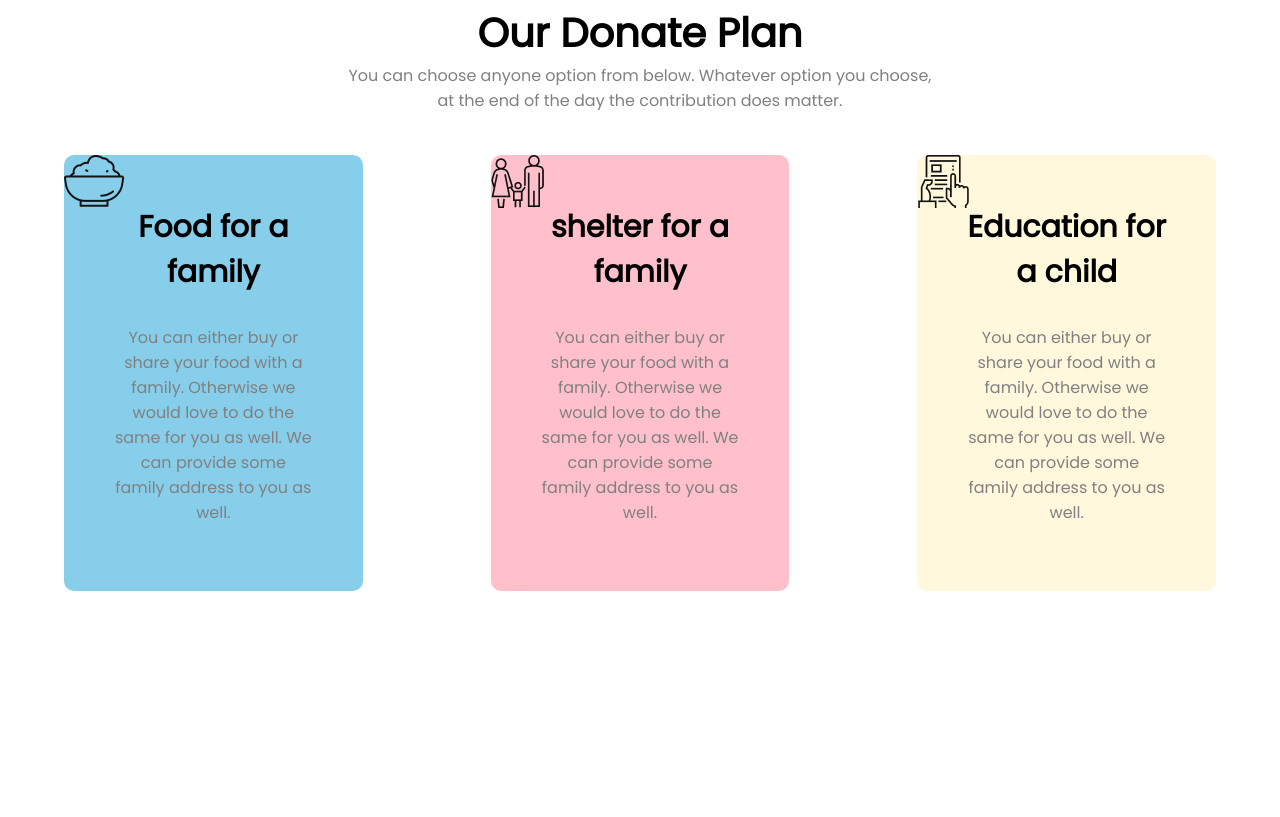
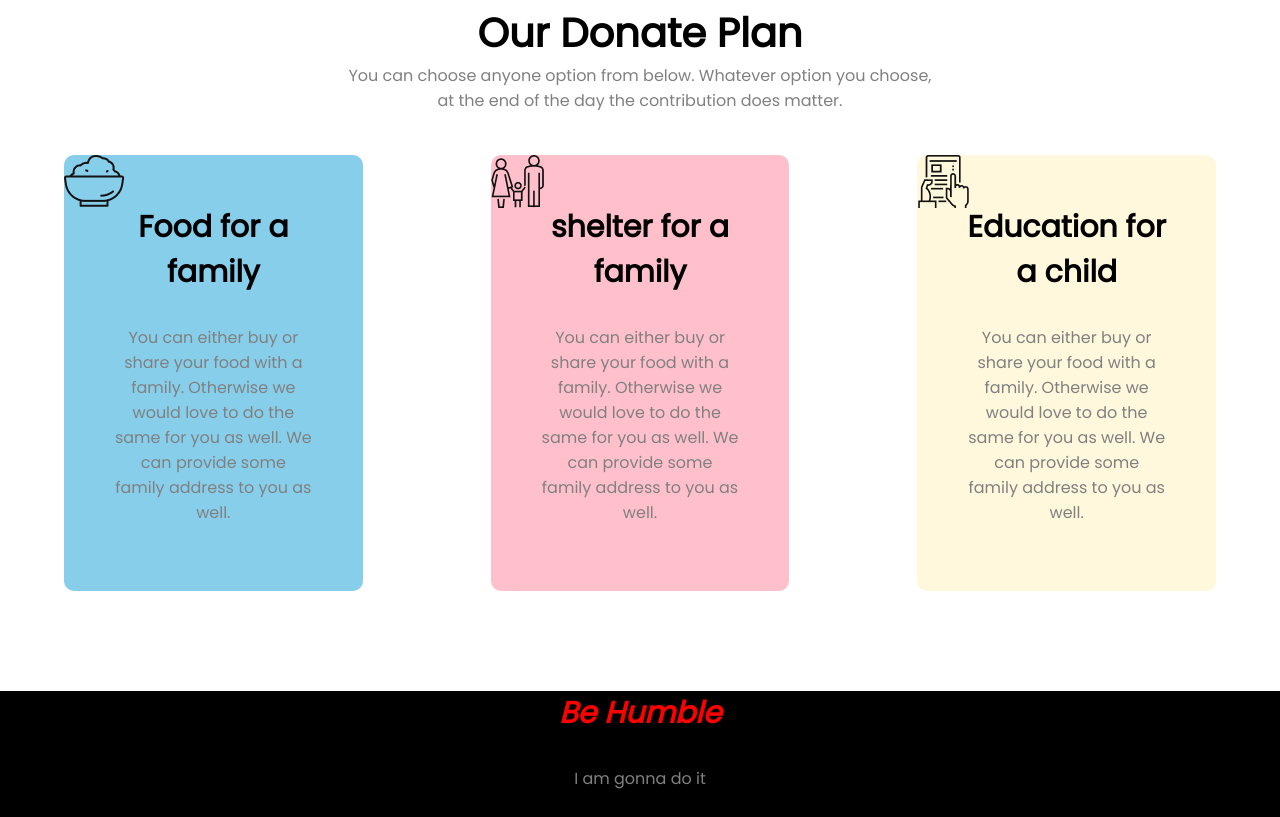
Before and after one commit to SajibBhattacharjee/first-assignment, a plain HTML site: page index.html in a window 1280 px wide. Shown: the part 1607-2424 px from the top of the page. Before the commit the page ends 2298 px from the top, so only its background shows below. Drawn offline with Linux system fonts and the light colour scheme.

Commit message:
fourth commit

```diff
--- a/index.html
+++ b/index.html
@@ -73,6 +73,10 @@
 
 
     </section>
+    <footer class="footer">
+        <h3 id="specific-footer">Be Humble</h3>
+        <p>I am gonna do it</p>
+    </footer>
 
 
 </body>
--- a/style.css
+++ b/style.css
@@ -49,6 +49,7 @@ p {
     background-size: cover;
     background-repeat: no-repeat;
     background-position: center;
+
 }
 
 .link-button-one {
@@ -61,6 +62,7 @@ p {
     font-size: large;
     text-align: center;
     margin: 650px;
+
 }
 
 .container {
@@ -151,3 +153,13 @@ p {
     background-repeat: no-repeat;
     padding: 50px;
 }
+
+.footer {
+    background-color: black;
+    padding-bottom: 10px;
+}
+
+#specific-footer {
+    color: red;
+    font-style: oblique;
+}
```
